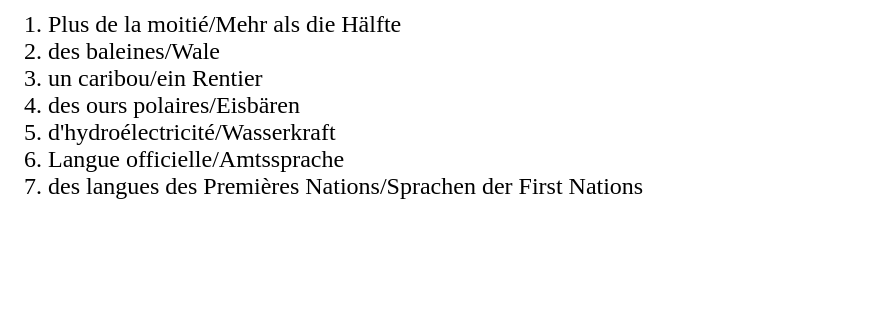
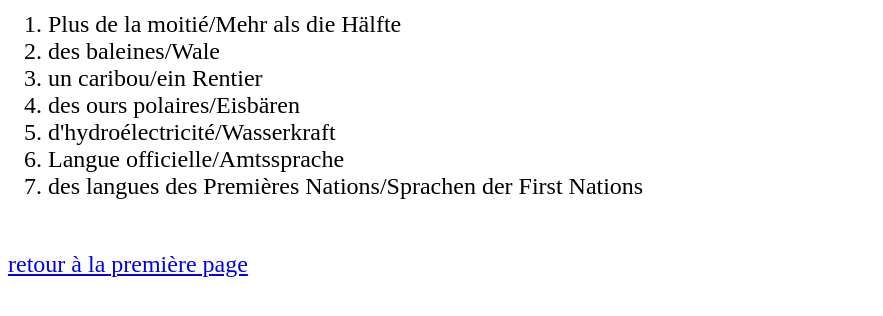
Before and after one commit to Joshua-1911/Joshua-1911, a plain HTML site: page Les faits/Vokabeln Les faits.html in a window 1280 px wide. Shown: the part 84-400 px from the top of the page, without its empty margins (0-883 px from the left). Drawn offline with Linux system fonts and the light colour scheme.

Commit message:
Update Vokabeln Les faits.html

```diff
--- a/Les faits/Vokabeln Les faits.html
+++ b/Les faits/Vokabeln Les faits.html
@@ -19,8 +19,11 @@
 		<li>Langue officielle/Amtssprache</li>
 		<li>des langues des Premières Nations/Sprachen der First Nations</li>
 		</ol>
-
+		<br/>
+	<a href="./Les faits">
+	retour à la première page</a>
 
 
 		</body>
+
 </html>
```
